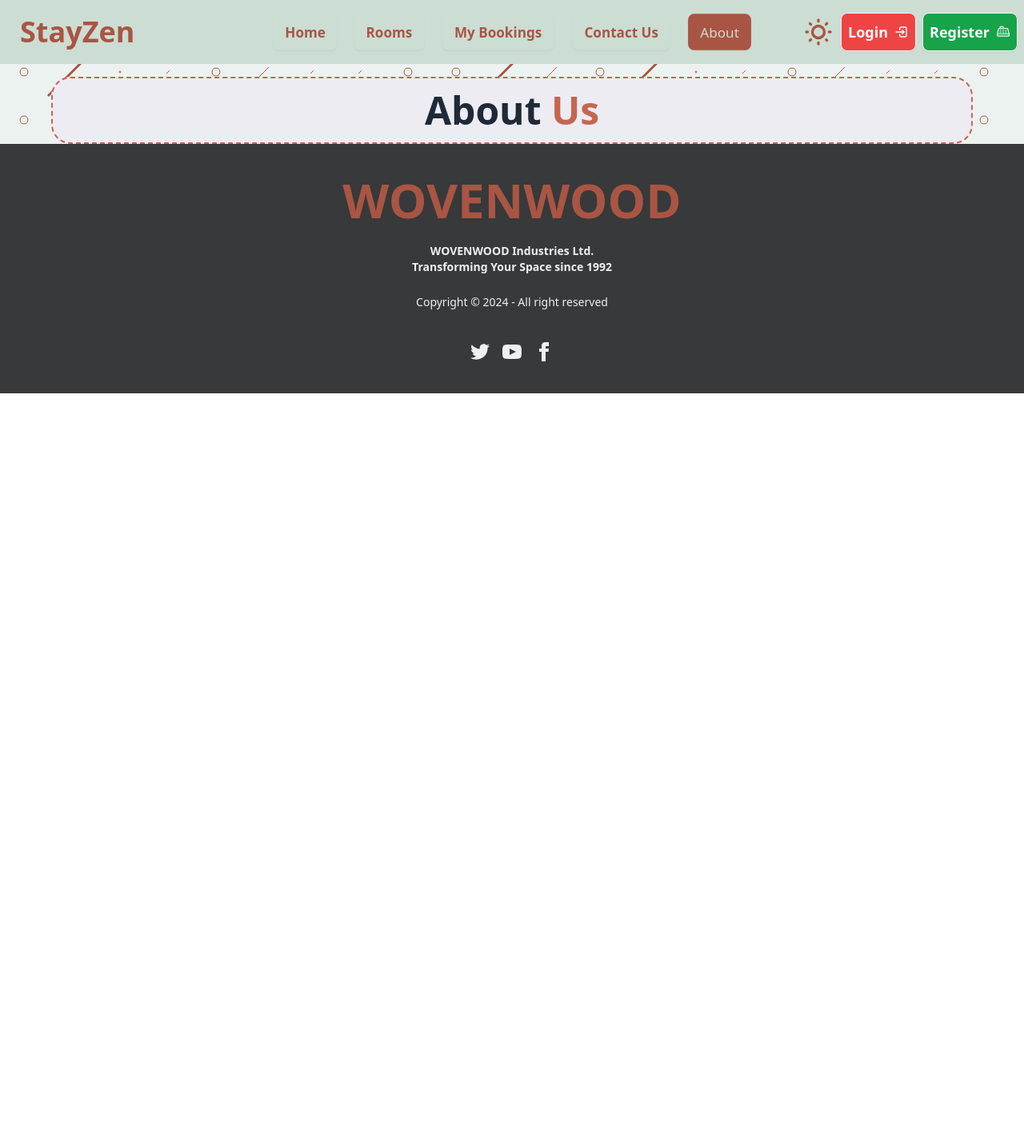
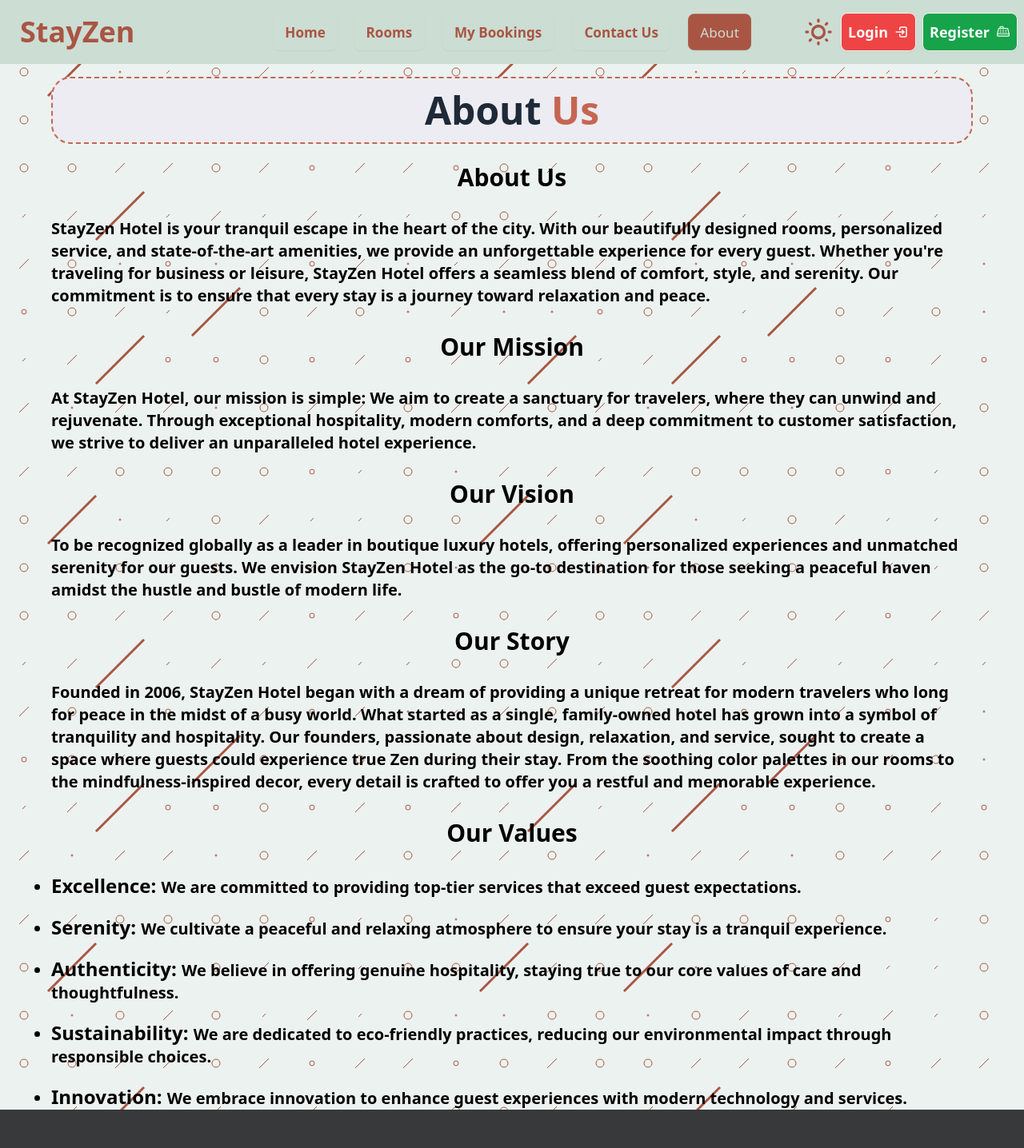
Before and after one commit to mahir-dhiyan/stayzen-hotel-booking-client, a React (Vite) app: page /aboutUs in a window 1280 px wide. Shown: the top 1436 px of the page at 80% size. Before the commit the page ends 800 px from the top, so only its background shows below. Built offline with nearby package versions, Linux system fonts and the light colour scheme; no server answers.

Commit message:
added about us part

```diff
--- a/src/pages/aboutUs/AboutUs.jsx
+++ b/src/pages/aboutUs/AboutUs.jsx
@@ -1,3 +1,4 @@
+import { Helmet } from "react-helmet-async";
 
 const AboutUs = () => {
     return (
@@ -5,6 +6,39 @@
             <div className="bg-[#ECECF2] text-center mt-4 dark:bg-gray-300 p-4 rounded-3xl border-dashed border-2 border-[#C56652] ">
                 <h2 className="text-5xl font-semibold">About<span className="text-[#C56652]"> Us</span></h2>
             </div>
+            <div className="space-y-8 p-2 text-black dark:text-fuchsia-50 md:p-0">
+                <Helmet>
+                    <title>About - StayZen</title>
+                </Helmet>
+                <h3 data-aos='zoom-in-down' className="text-3xl  font-bold text-center mt-6">About Us</h3>
+                <p data-aos='zoom-in-down' className="text-xl  font-bold">
+                    StayZen Hotel is your tranquil escape in the heart of the city. With our beautifully designed rooms, personalized service, and state-of-the-art amenities, we provide an unforgettable experience for every guest. Whether you're traveling for business or leisure, StayZen Hotel offers a seamless blend of comfort, style, and serenity. Our commitment is to ensure that every stay is a journey toward relaxation and peace.
+                </p>
+                <h3 data-aos='zoom-in-down' className="text-3xl  font-bold text-center mt-6">Our Mission</h3>
+                <p data-aos='zoom-in-down' className="text-xl  font-bold">
+                    At StayZen Hotel, our mission is simple:
+                    We aim to create a sanctuary for travelers, where they can unwind and rejuvenate. Through exceptional hospitality, modern comforts, and a deep commitment to customer satisfaction, we strive to deliver an unparalleled hotel experience.
+                </p>
+                <h3 data-aos='zoom-in-down' className="text-3xl  font-bold text-center mt-6">Our Vision</h3>
+                <p data-aos='zoom-in-down' className="text-xl  font-bold">
+                    To be recognized globally as a leader in boutique luxury hotels, offering personalized experiences and unmatched serenity for our guests. We envision StayZen Hotel as the go-to destination for those seeking a peaceful haven amidst the hustle and bustle of modern life.
+                </p>
+                <h3 data-aos='zoom-in-down' className="text-3xl  font-bold text-center mt-6">Our Story</h3>
+                <p data-aos='zoom-in-down' className="text-xl  font-bold">
+                    Founded in 2006, StayZen Hotel began with a dream of providing a unique retreat for modern travelers who long for peace in the midst of a busy world. What started as a single, family-owned hotel has grown into a symbol of tranquility and hospitality. Our founders, passionate about design, relaxation, and service, sought to create a space where guests could experience true Zen during their stay. From the soothing color palettes in our rooms to the mindfulness-inspired decor, every detail is crafted to offer you a restful and memorable experience.
+                </p>
+                <h3 data-aos='zoom-in-down' className="text-3xl font-bold text-center mt-6">Our Values</h3>
+                <p data-aos='zoom-in-down' className="text-xl font-bold">
+                    <ul className="space-y-5 list-disc">
+                        <li className="text-xl font-bold"><span className="font-bold text-2xl">Excellence: </span>We are committed to providing top-tier services that exceed guest expectations.</li>
+                        <li className="text-xl font-bold"><span className="font-bold text-2xl">Serenity: </span>We cultivate a peaceful and relaxing atmosphere to ensure your stay is a tranquil experience.</li>
+                        <li className="text-xl font-bold"><span className="font-bold text-2xl">Authenticity: </span>We believe in offering genuine hospitality, staying true to our core values of care and thoughtfulness.</li>
+                        <li className="text-xl font-bold"><span className="font-bold text-2xl">Sustainability: </span>We are dedicated to eco-friendly practices, reducing our environmental impact through responsible choices.</li>
+                        <li className="text-xl font-bold"><span className="font-bold text-2xl">Innovation: </span>We embrace innovation to enhance guest experiences with modern technology and services.</li>
+                    </ul>
+                </p>
+
+            </div>
         </div>
     );
 };
```
